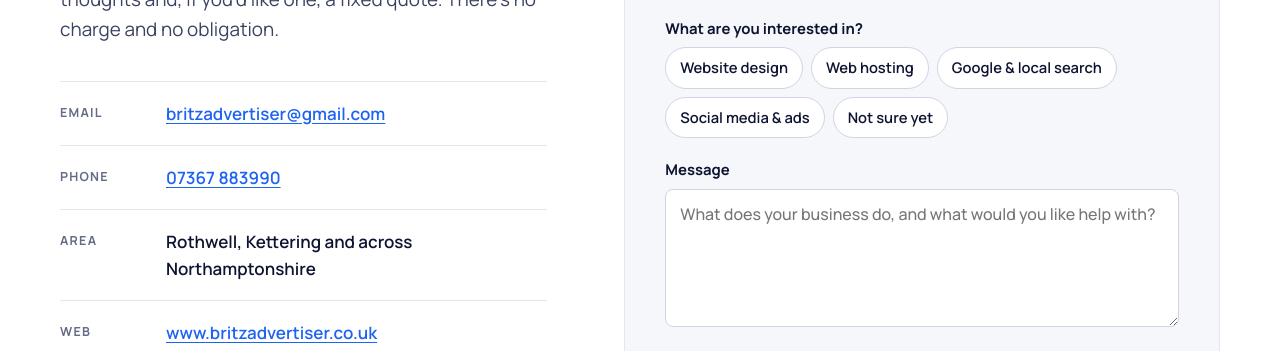
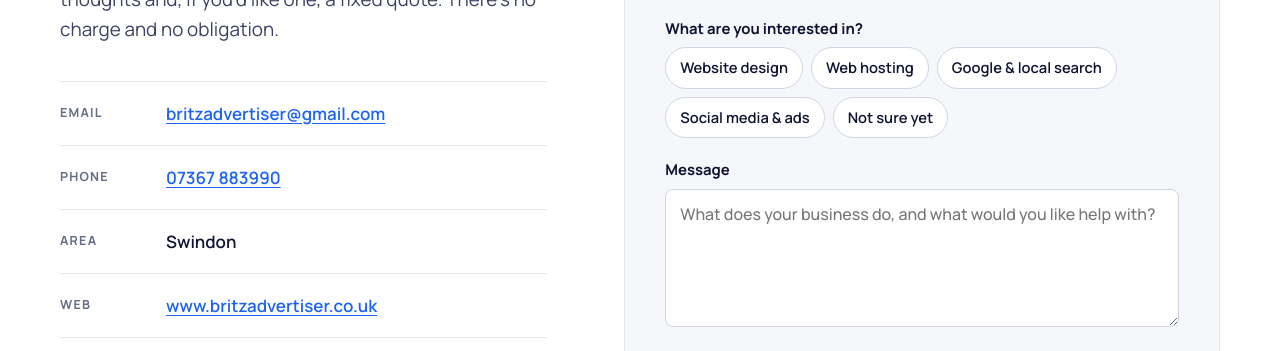
Before and after one commit to mrpeace10/britzadvertiser, a plain HTML site: page contact.html in a window 1280 px wide. Shown: the part 411-762 px from the top of the page. Drawn offline with Linux system fonts and the light colour scheme.

Commit message:
Update covered area to Swindon
Co-authored-by: Copilot <223556219+Copilot@users.noreply.github.com>

```diff
--- a/contact.html
+++ b/contact.html
@@ -52,8 +52,7 @@
             </div>
             <div>
               <dt>Area</dt>
-              <!-- TODO: confirm the area you cover -->
-              <dd>Rothwell, Kettering and across Northamptonshire</dd>
+              <dd>Swindon</dd>
             </div>
             <div>
               <dt>Web</dt>
```
